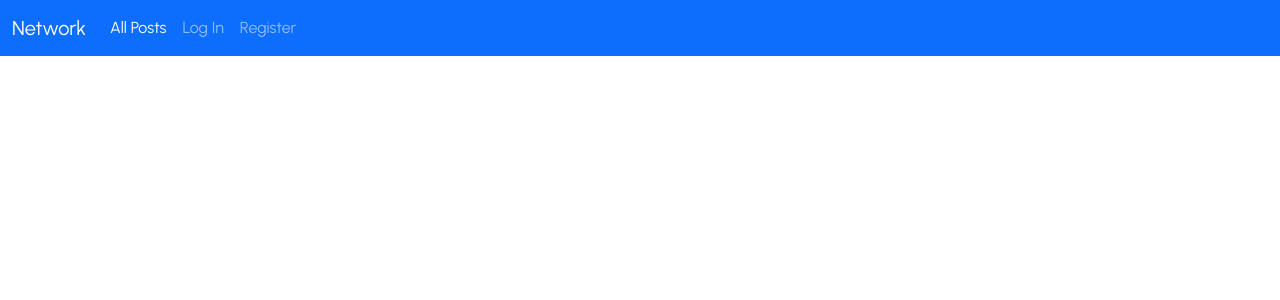
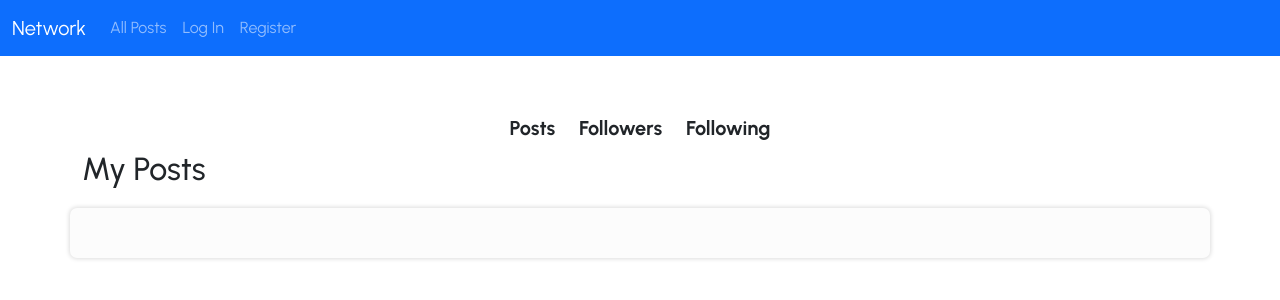
Before and after one commit to farhanazmiCS/Network, a Django app: template network/templates/network/profile.html in a window 1280 px wide. Shown: the top 300 px of the page. Run offline with Django 3.2, Linux system fonts and the light colour scheme; the template is opened without the code that fills it, so the values that code supplies are empty; data comes from the database, SQL or seed files in the repository; some libraries are stand-ins or nearby versions.

Commit message:
Created profile page

```diff
--- a/network/static/network/network.js
+++ b/network/static/network/network.js
@@ -18,7 +18,13 @@ function getCookie(name) {
 const csrftoken = getCookie('csrftoken');
 
 document.addEventListener('DOMContentLoaded', () => {
+    // For all posts
     document.querySelector('#all-posts').addEventListener('click', display_all_feed);
+
+    // Set href
+    let view_profile = document.querySelector('#view-profile');
+    let username = document.querySelector('strong').innerText;
+    view_profile.href = `/viewprofile/${username}`;
 
     // By default load all posts
     display_all_feed();
@@ -45,7 +51,7 @@ function fetch_all_posts() {
     fetch('/allposts')
     .then(response => response.json())
     .then(post => {
-        post.forEach(eachPost)
+        post.forEach(eachPost);
     })
 
     function eachPost(element) {
@@ -239,11 +245,12 @@ function postComment(id) {
             post: id
         })
     })
+    location.reload();
 }
 
 function editPost(element) {
     // Firstly, fetch the post's content
-    fetch(`allposts/${element.id}`)
+    fetch(`post/${element.id}`)
     .then(response => response.json())
     .then(post => {
         let content = post.post;
@@ -256,7 +263,7 @@ function editPost(element) {
     let submitButton = document.querySelector(`#edit-post-button-${element.id}`);
     submitButton.addEventListener('click', () => {
         let request = new Request(
-            `/allposts/${element.id}`,
+            `/post/${element.id}`,
             {headers: {'X-CSRFToken': csrftoken}}
         );
         let post = document.querySelector(`#edit-field-${element.id}`).value;
--- /dev/null
+++ b/network/static/network/profile.js
@@ -0,0 +1,177 @@
+// FOR CSRF TOKEN: src: https://docs.djangoproject.com/en/3.2/ref/csrf/
+function getCookie(name) {
+    let cookieValue = null;
+    if (document.cookie && document.cookie !== '') {
+        const cookies = document.cookie.split(';');
+        for (let i = 0; i < cookies.length; i++) {
+            const cookie = cookies[i].trim();
+            // Does this cookie string begin with the name we want?
+            if (cookie.substring(0, name.length + 1) === (name + '=')) {
+                cookieValue = decodeURIComponent(cookie.substring(name.length + 1));
+                break;
+            }
+        }
+    }
+    return cookieValue;
+}
+// Declare CSRF Token
+const csrftoken = getCookie('csrftoken');
+
+document.addEventListener('DOMContentLoaded', () => {
+    // Loads personal profile
+    document.querySelector('#view-profile').addEventListener('click', load_profile);
+
+    // Set href
+    let view_profile = document.querySelector('#view-profile');
+    let username = document.querySelector('strong').innerText;
+    view_profile.href = `/viewprofile/${username}`;
+
+    // By default, load user's profile
+    load_profile()
+})
+
+
+function load_profile() {
+    // Username
+    let username = document.querySelector('strong').innerText;
+
+    // Fetch follower / following data
+    fetch(`/profiles/${username}`)
+    .then(response => response.json())
+    .then(profiles => {
+        // Insert follower / following data
+        let follower_element = document.querySelector('#title-content-followers');
+        let following_element = document.querySelector('#title-content-following');
+        follower_element.innerHTML = profiles.follower_count;
+        following_element.innerHTML = profiles.following_count;
+    })
+    .catch(error => {
+        console.log(error);
+    })
+
+    // Get posts data
+    fetch(`/posts/${username}`)
+    .then(response => response.json())
+    .then(posts => {
+        // Load each post
+        posts.forEach(post);
+
+        // Insert post count data
+        let post_count = posts.length;
+        let post_count_element = document.querySelector('#title-content-post');
+        post_count_element.innerHTML = post_count;
+    })
+    .catch(error => {
+        console.log(error);
+    })
+
+    // Insert username
+    let username_element = document.querySelector('#username-profile-child');
+    username_element.innerHTML = username;
+}
+
+function post(each) {
+    // Create new div called 'post-element', to contain each post data
+    let post_element = document.createElement('div');
+    post_element.className = 'post-element';
+    post_element.id = each.id;
+
+    // Append each post_element to '#my-posts'
+    let my_posts = document.querySelector('#my-posts');
+    my_posts.appendChild(post_element);
+
+    // Content of div
+    post_element.innerHTML = `<h4 id="post-original-poster-${ each.id }">${ each.op }</h4>
+    <p id="post-content-${ each.id }">${ each.post }</p>
+    <p class="timestamp">Posted on ${ each.timestamp }</p><div class="total-likes-${ each.id }">
+    <i id="like-${ each.id }" class="far fa-thumbs-up"></i> <h5 class="like-count" id="like-count-${ each.id }"></h5>
+    <i id="comment-${ each.id }" class="fas fa-comment"></i> <h5 class="comment-count" id="comment-count-${ each.id }"></h5>
+    <h5 id="edit-${ each.id }" class="edit" data-bs-toggle="modal" data-bs-target="#modal-edit-${ each.id }">Edit</h5>
+    </div>
+    <hr>`
+
+    let body = document.querySelector('.body');
+    let modal_fade = document.createElement('div');
+    // Edit modal attributes
+    modal_fade.className = 'modal fade';
+    modal_fade.id = `modal-edit-${each.id}`;
+    modal_fade.setAttribute('tabindex', '-1');
+    modal_fade.setAttribute('aria-labelledby', 'exampleModalLabel');
+    modal_fade.setAttribute('aria-hidden', 'true');
+    // Append modal into body
+    body.appendChild(modal_fade);
+
+
+    // Modal Dialogue
+    let modal_dialog = document.createElement('div');
+    modal_dialog.className = 'modal-dialog modal-dialog-scrollable';
+    modal_fade.appendChild(modal_dialog);
+
+    // Modal Content
+    let modal_content = document.createElement('div');
+    modal_content.id = `modal-content-edit-${each.id}`;
+    modal_content.className = 'modal-content';
+    modal_dialog.appendChild(modal_content);
+    modal_content.innerHTML = `<div class="modal-header">
+    <h5 class="modal-title-edit-${ each.id }" id="staticBackdropLabel" style="margin-bottom: 0px;">Edit Post</h5>
+    <button id="btn-close-edit-${ each.id }"type="button" class="btn-close" data-bs-dismiss="modal" aria-label="Close" style="margin-bottom: 0px;"></button>
+    </div>
+    <div class="modal-body" id="modal-body-parent-edit-${ each.id }">
+    <div class="mb-3">
+        <textarea class="form-control" id="edit-field-${ each.id }" rows="3"></textarea>
+    </div>
+    <div class="d-grid gap-2">
+        <button id="edit-post-button-${ each.id }" class="btn btn-primary" type="button">Edit</button>
+    </div>
+    </div>`;
+
+    // Comment Button
+    document.querySelector(`#edit-${ each.id }`).addEventListener('click', () => editPost(each));
+}
+
+function editPost(post) {
+    // Firstly, fetch the post's content
+    fetch(`/post/${post.id}`)
+    .then(response => response.json())
+    .then(post => {
+        let content = post.post;
+        let editField = document.querySelector(`#edit-field-${post.id}`);
+        editField.innerHTML = content;
+    })
+    .catch(error => {
+        console.log(error);
+    })
+
+    let submitButton = document.querySelector(`#edit-post-button-${post.id}`);
+    submitButton.addEventListener('click', () => {
+        let request = new Request(
+            `/post/${post.id}`,
+            {headers: {'X-CSRFToken': csrftoken}}
+        );
+        let post = document.querySelector(`#edit-field-${post.id}`).value;
+        // Prevent empty edits
+        if (post === '') {
+            let originalContent = document.querySelector(`#post-content-${post.id}`).innerText;
+            // If field is empty, set it to what the user has posted initially.
+            fetch(request, {
+                method: 'PUT',
+                mode: 'same-origin',
+                body: JSON.stringify({
+                    post: originalContent
+                })
+            })
+            location.reload();
+        }
+        else {
+            // Then, take the edit field and post the data
+            fetch(request, {
+                method: 'PUT',
+                mode: 'same-origin',
+                body: JSON.stringify({
+                    post: document.querySelector(`#edit-field-${post.id}`).value
+                })
+            })
+            location.reload();
+        }
+    })
+}
--- a/network/static/network/styles.css
+++ b/network/static/network/styles.css
@@ -2,7 +2,7 @@ body {
     font-family: 'Urbanist', sans-serif;
 }
 
-#make-new-post, #postsAll {
+#make-new-post, #postsAll, #my-posts {
     margin: 0 auto;
     margin-top: 20px;
     margin-bottom: 20px;
@@ -14,6 +14,11 @@ body {
 
 #header-feed {
     margin: 0 auto;
+}
+
+#data {
+    margin: auto;
+    text-align: center;
 }
 
 #post-placeholder-field {
@@ -151,3 +156,25 @@ a {
 textarea {
     resize: none;
 }
+
+#username-center {
+    margin-top: 50px;
+}
+
+#username-profile-child {
+    text-align: center;
+    font-weight: bold;
+}
+
+.title {
+    margin: 10px;
+    font-weight: bold;
+}
+
+.title-content {
+    margin: 10px;
+}
+
+.title-box {
+    display: inline-block;
+}
--- a/network/templates/network/index.html
+++ b/network/templates/network/index.html
@@ -71,7 +71,7 @@
                         <div id="modal-footer-{{ post.id }}" class="modal-footer">
                             <div class="input-group mb-0">
                                 <input type="text" id="comment-field-{{ post.id }}" class="form-control" placeholder="Your Comment" aria-label="Recipient's username" aria-describedby="button-addon2">
-                                <button id="comment-post-{{ post.id }}" class="btn btn-primary" type="button" id="button-addon2">Comment</button>
+                                <button id="comment-post-{{ post.id }}" class="btn btn-primary" type="button">Comment</button>
                             </div>
                         </div>
                     </div>
--- a/network/templates/network/layout.html
+++ b/network/templates/network/layout.html
@@ -28,7 +28,7 @@
                 <ul class="navbar-nav mr-auto">
                 {% if user.is_authenticated %}
                     <li class="nav-item">
-                        <a class="nav-link" href="#"><strong>{{ user.username }}</strong></a>
+                        <a id="view-profile" class="nav-link"><strong>{{ user.username }}</strong></a>
                     </li>
                 {% endif %}
                 <li class="nav-item">
--- a/network/templates/network/profile.html
+++ b/network/templates/network/profile.html
@@ -2,9 +2,35 @@
 {% load static %}
 
 {% block body %}
+    <!-- Displays username, post, followers and following data -->
+    <div id="username-center" class="container">
+        <div id="data">
+            <h3 id="username-profile-child"></h3>
+            <div id="title-post-box" class="title-box">
+                <h5 class="title">Posts</h5>
+                <p id="title-content-post" class="title-content"></p>
+            </div>
+            <div id="title-followers-box" class="title-box">
+                <h5 class="title">Followers</h5>
+                <p id="title-content-followers" class="title-content"></p>
+            </div>
+            <div id="title-following-box" class="title-box">
+                <h5 class="title">Following</h5>
+                <p id="title-content-following" class="title-content"></p>
+            </div>
+        </div>
+    </div>
 
+    <!-- Header -->
+    <div class="container" id="header-feed">
+        <h2>My Posts</h2>
+    </div>
+
+    <!-- Displays all of the profile's post -->
+    <div id="my-posts" class="container">
+    </div>
 {% endblock %}
 
 {% block script %}
-    <script src="{% static 'network/network.js' %}"></script>
+    <script src="{% static 'network/profile.js' %}"></script>
 {% endblock %}
--- a/network/urls.py
+++ b/network/urls.py
@@ -8,11 +8,20 @@ urlpatterns = [
     path("login", views.login_view, name="login"),
     path("logout", views.logout_view, name="logout"),
     path("register", views.register, name="register"),
+    path("viewprofile/<str:username>", views.view_profile, name="view_profile"),
 
     # API Routes
+
+    # Loads all posts as JSON and to POST new posts. (GET and POST)
     path("allposts", views.post, name="allPosts"),
-    path("allposts/<int:id>", views.postId, name="postbyId"),
-    path("allposts/<str:following>", views.placeholder, name="postsByFollowing"),
+    # Loads a post by ID as JSON and PUT current post. (GET and PUT)
+    path("post/<int:id>", views.postId, name="postbyId"),
+    # Locads a post by USERNAME as JSON
+    path("posts/<str:username>", views.postUsername, name="postbyUsername"),
+    # Loads all likes for a post as JSON, POST new likes and DELETE likes (GET, POST, DELETE)
     path("likes/<int:post_id>", views.like, name="like"),
-    path("comments/<int:post_id>", views.comment, name="comment")
+    # Loads all comments for a post as JSON and POST new comments (GET and POST)
+    path("comments/<int:post_id>", views.comment, name="comment"),
+    # Loads the profile
+    path("profiles/<str:username>", views.profile, name="profile")
 ]
--- a/network/views.py
+++ b/network/views.py
@@ -16,6 +16,7 @@ from . import registrationform
 
 from .models import User, Post, Comment, Like
 
+# Login Page
 def login_view(request):
     if request.method == "POST":
 
@@ -40,7 +41,7 @@ def logout_view(request):
     logout(request)
     return HttpResponseRedirect(reverse("login"))
 
-
+# Register Page
 def register(request):
     if request.method == "POST":
         username = request.POST["username"]
@@ -70,12 +71,18 @@ def register(request):
             'form': form
         })
 
+# Display All Posts via index.html
 def index(request):
     if not request.user.is_authenticated:
         return HttpResponseRedirect(reverse(login_view))
 
-    fetch = requests.get('http://127.0.0.1:9000/allposts')
-    posts = fetch.content
+    # Fetch data
+    try:
+        fetch = requests.get('http://127.0.0.1:9000/allposts')
+        posts = fetch.content
+    except:
+        return HttpResponse('An error occured.', status=500)
+
     # Decodes the JSON (Works on list of json objects too!)
     json_data = json.loads(posts)
     # Takes json_data and separates them to pages of 5
@@ -95,6 +102,11 @@ def index(request):
         'last_page': last_page
     })
 
+@login_required
+def view_profile(request, username):
+    return render(request, 'network/profile.html')
+
+# API Route for Creating New Posts
 def post(request):
     if request.method == "GET":
         try:
@@ -109,11 +121,12 @@ def post(request):
             # Get post information
             postText = request.POST["textfield"]
             # Save post data into the database
-            Post(user=request.user, originalPoster=request.user, post=postText).save()
+            Post(originalPoster=request.user, post=postText).save()
         except:
             return HttpResponseNotFound("Error. Did not manage to make post.")
         return HttpResponseRedirect(reverse('index'))
 
+# API Route for Editing Posts
 @login_required
 def postId(request, id):
     try:
@@ -130,12 +143,33 @@ def postId(request, id):
         post.save()
         return HttpResponse(status=200)
 
+@login_required
+def postUsername(request, username):
+    try:
+        # MODEL Related object reference. src: https://stackoverflow.com/questions/25153203/reverse-lookup-of-foreign-key-in-python-django
+        user = User.objects.get(username=username)
+        post_by_user = [post.serialize() for post in user.posts.all().order_by('-timestamp')]
+    except Post.DoesNotExist:
+        return HttpResponseNotFound('No posts for this user.', status=204)
 
+    if request.method == 'GET':
+        return JsonResponse(post_by_user, safe=False)
+
+# API Route for Followers/Following
 @csrf_exempt
 @login_required
-def placeholder():
-    pass
+def profile(request, username):
+    if request.method == 'GET':
+        try:
+            get_profile = User.objects.get(username=username)
+        except User.DoesNotExist:
+            return JsonResponse({
+                'error': f'User of { username } does not exist.'
+            })
+        return JsonResponse(get_profile.serialize())
 
+
+# API Route for Likes
 @login_required
 def like(request, post_id):
     # Filter by posts
@@ -160,6 +194,7 @@ def like(request, post_id):
         Like.objects.filter(liker=liker, post_id=post_id).delete()
         return HttpResponse(status=200)
 
+# API Route for Comments
 @login_required
 def comment(request, post_id):
     try:
@@ -182,8 +217,3 @@ def comment(request, post_id):
         com = Comment(commenter=commenter, comment=comment, post_id=post_id)
         com.save()
         return HttpResponse(status=200)
-
-    elif request.method == 'DELETE':
-        commenter = request.user
-        Comment.objects.filter(commenter=commenter, post_id=post_id).delete()
-        return HttpResponse(status=200)
```
Also changed, not shown: network/models.py (+15 -7 lines), db.sqlite3, network/migrations/0030_alter_comment_commenter.py (added), network/migrations/0031_remove_user_profilepic.py (added), network/migrations/0032_auto_20210913_0712.py (added), network/migrations/0033_alter_post_originalposter.py (added), network/migrations/0034_alter_post_originalposter.py (added), network/migrations/0035_remove_post_user.py (added), network/migrations/0036_auto_20210915_0329.py (added).
